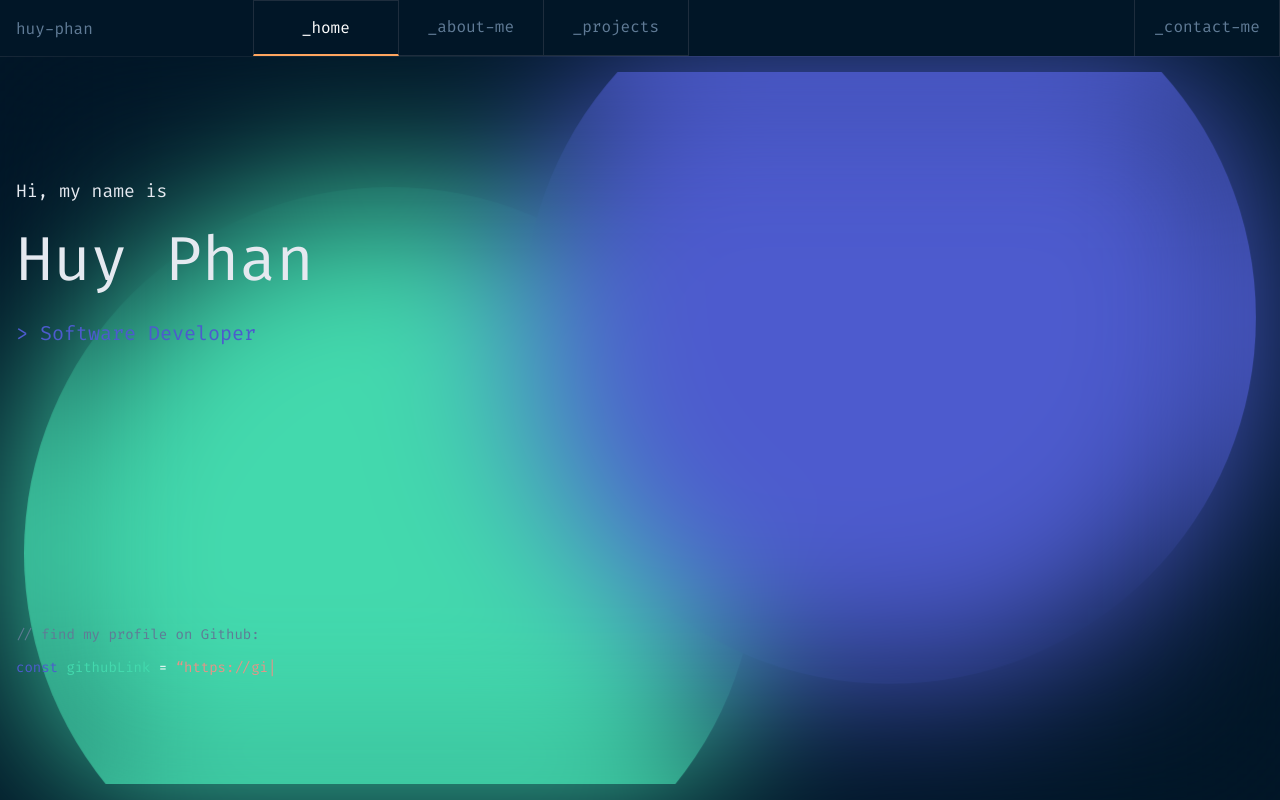
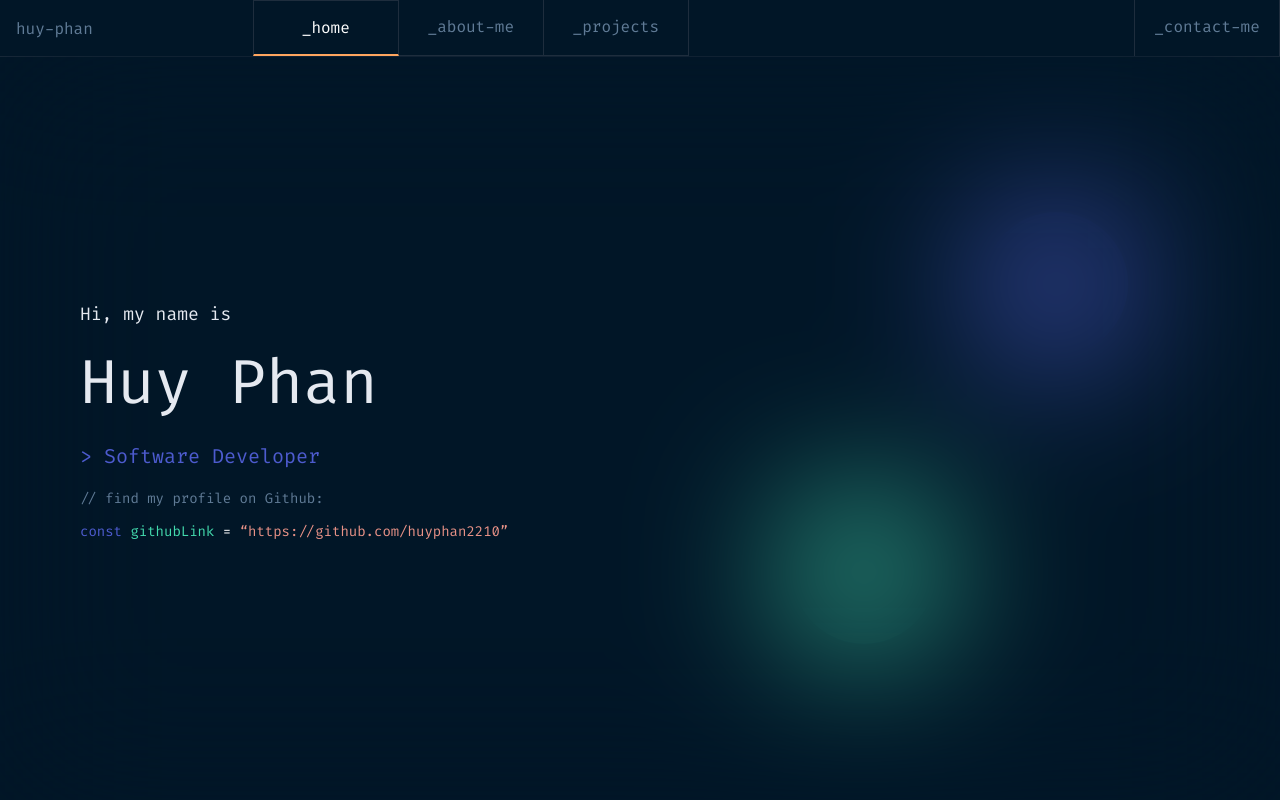
Before and after one commit to huyphan2210/My-Developer-Portfolio, a React (Vite) app: page / in a window 1280 px wide. Built offline with nearby package versions, Linux system fonts and the light colour scheme.

Commit message:
Update homepage

```diff
--- a/src/pages/home/HomePage.scss
+++ b/src/pages/home/HomePage.scss
@@ -43,16 +43,37 @@
       }
     }
   }
+
+  &__img {
+    display: none;
+  }
 }
 
 @media screen and (min-width: 1024px) {
   .home-page {
+    align-items: center;
+    justify-content: center;
+    gap: 10rem;
     &__author {
+      min-width: 30rem;
+      flex-grow: unset;
       &__info {
+        position: static;
         &__title {
           color: var(--purple);
         }
       }
+
+      &__github {
+        position: static;
+      }
+    }
+
+    &__img {
+      display: block;
+      position: relative;
+      min-width: 30rem;
+      text-align: center;
     }
   }
 }
--- a/src/pages/home/HomePage.tsx
+++ b/src/pages/home/HomePage.tsx
@@ -24,7 +24,7 @@ const HomePage: FC = () => {
     isEqualDone: false,
   });
 
-  const speed = 50;
+  const speed = 40;
 
   const setIsDone = (key: keyof State) => {
     setState((prevState) => ({
@@ -119,6 +119,9 @@ const HomePage: FC = () => {
             )}
           </p>
         </div>
+        {window.innerWidth < 1024 && <ShiningBackground />}
+      </div>
+      <div className="home-page__img">
         <ShiningBackground />
       </div>
     </section>
--- a/src/pages/home/components/ShiningBackground/ShiningBackground.scss
+++ b/src/pages/home/components/ShiningBackground/ShiningBackground.scss
@@ -1,8 +1,9 @@
 .shining-bg {
   position: absolute;
-  z-index: -1;
+  z-index: -2;
   width: 100%;
   height: 100%;
+  top: 0;
   left: 0;
 
   &__green,
```
